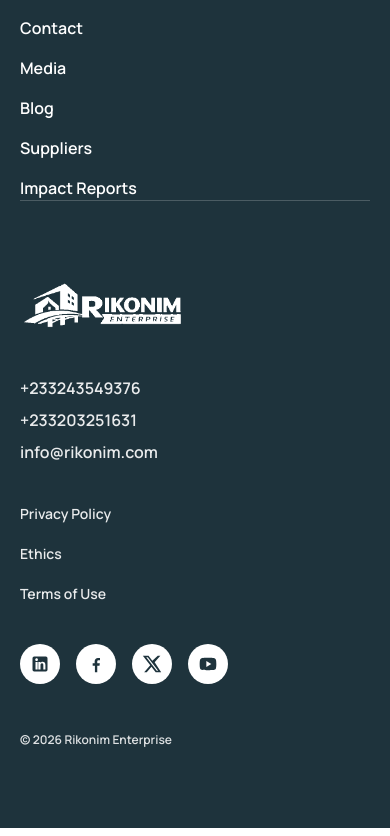
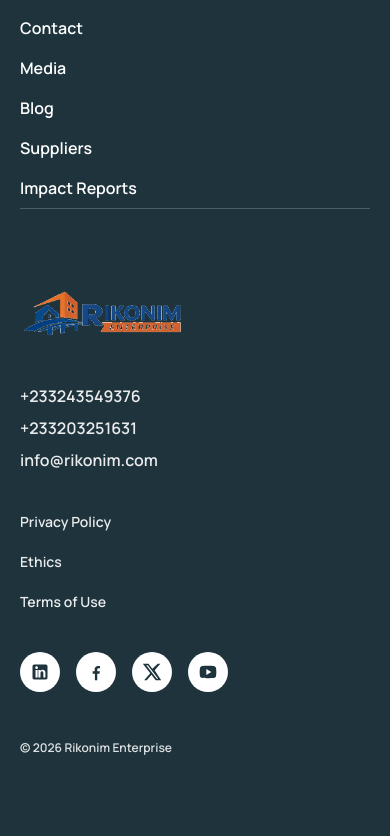
Before and after one commit to chillboy0101/rikonim-enterprise, a Next.js app: page / in a window 390 px wide. Shown: the part 6890-7726 px from the top of the page. Built offline with nearby package versions, Linux system fonts and the light colour scheme; no server answers.

Commit message:
Footer divider spacing + colored logo

```diff
--- a/src/components/SiteFooter.tsx
+++ b/src/components/SiteFooter.tsx
@@ -115,12 +115,12 @@ export function SiteFooter() {
 
         <div className="flex-1" />
 
-        <div className="h-px w-full bg-white/20" />
+        <div className="mt-2 h-px w-full bg-white/20" />
 
         <div className="grid gap-10 py-20 md:grid-cols-12 md:items-start md:gap-x-16 md:py-24">
           <div className="md:col-span-3">
             <Link href="/" className="inline-flex items-start">
-              <BrandLogo className="h-12 w-[210px] sm:h-12 sm:w-[240px] brightness-0 invert" />
+              <BrandLogo className="h-12 w-[210px] sm:h-12 sm:w-[240px]" />
             </Link>
           </div>
 
```
